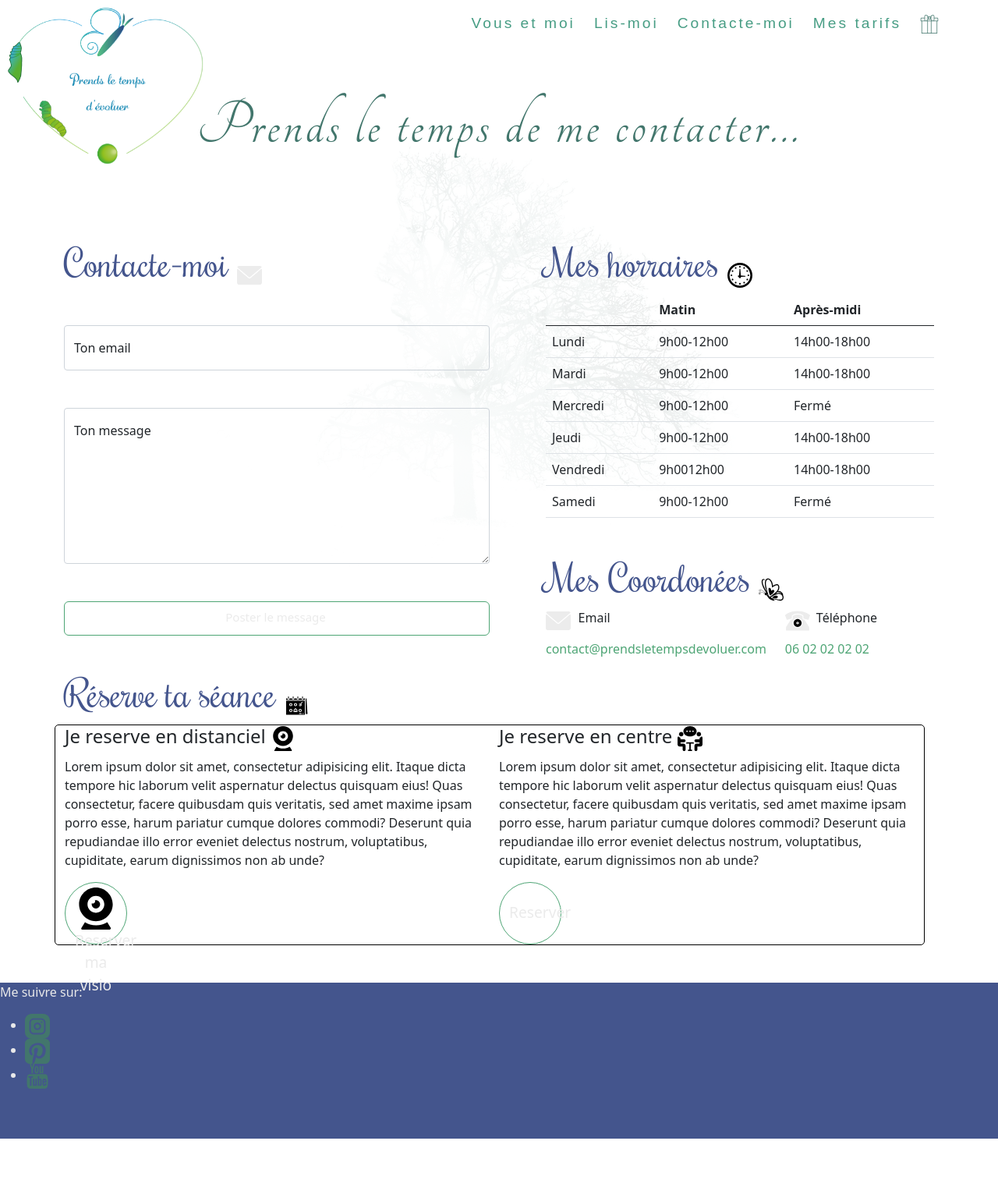
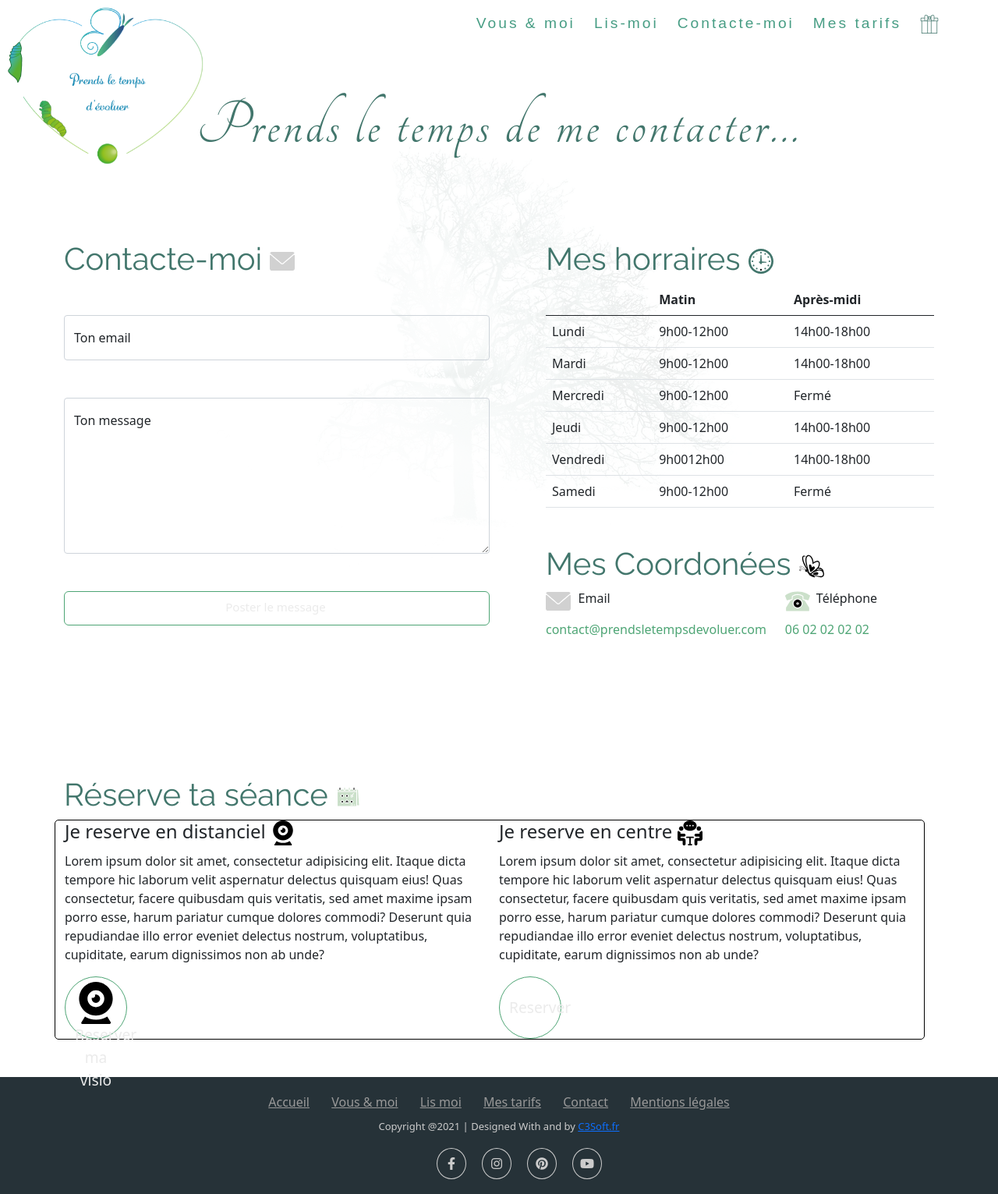
Before and after one commit to c3soft/nassima-sophro, a Symfony app: template templates/contact/contact.html.twig in a window 1280 px wide. Shown: the whole page at 78% size. Before the commit the page ends 1460 px from the top, so only its background shows below. Run offline with Twig, Linux system fonts and the light colour scheme; the template is opened without the code that fills it, so the values that code supplies are empty; some libraries are stand-ins or nearby versions.

Commit message:
Update css contact page

```diff
--- a/public/css/style.css
+++ b/public/css/style.css
@@ -553,6 +553,10 @@ border-radius: 5px;
     /* opacity: 0.2; */
 }
 
+.row-contact{
+    margin-bottom: 10rem;
+}
+
 .title-contact{
    text-align: center;
     padding-top: 7rem;
@@ -565,13 +569,19 @@ border-radius: 5px;
     font-weight: 100;
     font-size: 6.5vw;
     letter-spacing: 4px;
+    /* color:#3b3b3b; */
 }
 
 
 h3{
-    font-family: 'Rochester', cursive;
-    font-size: 3rem;
-    color: #44558d;
+    /* font-family: 'Rochester', cursive; */
+    font-family: 'Raleway', sans-serif;
+    font-size: 2.5rem;
+    color: #42766C;
+}
+.container-mail{
+    /* background-color: #ba386e; */
+    margin-bottom: 7rem;
 }
 
 .form-control{
@@ -666,12 +676,51 @@ h3{
 
 /* //////////////////////////////////// FOOTER ////////////////////////// */
 
-footer{
-    background-color: #44558d;
+/* footer{
+    background-color: #255779;
     color: #e9e9e9;
-    height: 200px;
+    height: 100px;
     width: 100%;
+} */
+
+
+
+
+/*footer*/
+.col_white_amrc { color:#FFF;}
+footer { width:100%; background-color:#263238; min-height:150px; padding:10px 0px 25px 0px ;}
+.pt2 { padding-top:40px ; margin-bottom:20px ;}
+footer p { font-size:13px; color:#CCC; padding-bottom:0px; margin-bottom:8px;}
+.mb10 { padding-bottom:15px ;}
+.footer_ul_amrc { margin:0px ; list-style-type:none ; font-size:14px; padding:0px 0px 10px 0px ; }
+.footer_ul_amrc li {padding:0px 0px 5px 0px;}
+.footer_ul_amrc li a{ color:#CCC;}
+.footer_ul_amrc li a:hover{ color:#fff; text-decoration:none;}
+.fleft { float:left;}
+.padding-right { padding-right:10px; }
+
+.footer_ul2_amrc {margin:0px; list-style-type:none; padding:0px;}
+.footer_ul2_amrc li p { display:table; }
+.footer_ul2_amrc li a:hover { text-decoration:none;}
+.footer_ul2_amrc li i { margin-top:5px;}
+
+.bottom_border { border-bottom:1px solid #323f45; padding-bottom:20px;}
+.foote_bottom_ul_amrc {
+	list-style-type:none;
+	padding:0px;
+	display:table;
+	margin-top: 10px;
+	margin-right: auto;
+	margin-bottom: 10px;
+	margin-left: auto;
 }
+.foote_bottom_ul_amrc li { display:inline;}
+.foote_bottom_ul_amrc li a { color:#999; margin:0 12px;}
+
+.social_footer_ul { display:table; margin:15px auto 0 auto; list-style-type:none;  }
+.social_footer_ul li { padding-left:20px; padding-top:10px; float:left; }
+.social_footer_ul li a { color:#CCC; border:1px solid #CCC; padding:8px;border-radius:50%;}
+.social_footer_ul li i {  width:20px; height:20px; text-align:center;}
 /* //////////////////////////////////// COOKIES ///////////////////////// */
 /* .cookie-alert {
     position: fixed;
--- a/templates/contact/contact.html.twig
+++ b/templates/contact/contact.html.twig
@@ -39,7 +39,7 @@
 					<div class="infos ms-5">
 						<h3>Mes horraires
 							<img class="logo-media" src="{{ asset('img/icons/clock.svg') }}" alt=""></h3>
-						<table class="table">
+						<table class="table mb-5">
 							<thead>
 								<tr>
 									<th scope="col"></th>
@@ -119,7 +119,7 @@
 		</div>
 		<section class="container mb-5">
 			<h3>Réserve ta séance
-				<img class="logo-media" src="{{ asset('img/icons/calendar2.svg') }}" alt=""></h3>
+				<img class="logo-media" src="{{ asset('img/icons/calendar.svg') }}" alt=""></h3>
 			<div class="row reservation">
 
 			<div class="col">
--- a/templates/layouts/base.html.twig
+++ b/templates/layouts/base.html.twig
@@ -16,7 +16,8 @@
         <link href="https://fonts.googleapis.com/css2?family=Nothing+You+Could+Do" rel="stylesheet">
         <link href="https://fonts.googleapis.com/css2?family=Tangerine" rel="stylesheet">
         <link href="https://fonts.googleapis.com/css2?family=Rochester" rel="stylesheet">
-
+        <link href="https://fonts.googleapis.com/css2?family=Raleway" rel="stylesheet">
+        <link rel="stylesheet" href="https://cdnjs.cloudflare.com/ajax/libs/font-awesome/5.15.3/css/all.min.css">
 
         {# Run `composer require symfony/webpack-encore-bundle`
            and uncomment the following Encore helpers to start using Symfony UX #}
--- a/templates/layouts/partials/_footer.html.twig
+++ b/templates/layouts/partials/_footer.html.twig
@@ -1,5 +1,5 @@
 <footer>
-<p>Me suivre sur:</p>
+	{# <p>Me suivre sur:</p>
 		<ul class="mediaas">
 			<li class="mediaa">
 				<a href="#" target="_blank" rel="noopener"><img src="{{ asset('img/medias/instagram.svg') }}" alt="lien vers instagram" class="logo-media" title="Instagram"></a>
@@ -10,5 +10,61 @@
 			<li class="mediaa">
 				<a href="#" target="_blank" rel="noopener"><img src="{{ asset('img/medias/youtube.svg') }}" alt="lien vers youtube" class="logo-media" title="Youtube"></a>
 			</li>
+		</ul> #}
+
+
+	<div class="container">
+
+
+
+
+		<ul class="foote_bottom_ul_amrc">
+			<li>
+				<a href="{{ path('app_home') }}">Accueil</a>
+			</li>
+			<li>
+				<a href="#">Vous & moi</a>
+			</li>
+			<li>
+				<a href="#">Lis moi</a>
+			</li>
+			<li>
+				<a href="#">Mes tarifs</a>
+			</li>
+			<li>
+				<a href="{{ path('app_contact') }}">Contact</a>
+			</li>
+			<li>
+				<a href="#">Mentions légales</a>
+			</li>
 		</ul>
+		<!--foote_bottom_ul_amrc ends here-->
+		<p class="text-center">Copyright @2021 | Designed With and by
+			<a href="#">C3Soft.fr</a>
+		</p>
+
+		<ul class="social_footer_ul">
+			<li>
+				<a href="#">
+					<i class="fab fa-facebook-f"></i>
+				</a>
+			</li>
+			<li>
+				<a href="#">
+					<i class="fab fa-instagram"></i>
+				</a>
+			</li>
+			<li>
+				<a href="#">
+					<i class="fab fa-pinterest"></i>
+				</a>
+			</li>
+			<li>
+				<a href="#">
+					<i class="fab fa-youtube"></i>
+				</a>
+			</li>
+		</ul>
+		<!--social_footer_ul ends here-->
+	</div>
 </footer>
--- a/templates/layouts/partials/_navbar.html.twig
+++ b/templates/layouts/partials/_navbar.html.twig
@@ -28,7 +28,7 @@
 					<a class="nav-link" href="/">Accueuil</a>
 				</li> #}
 				<li class="nav-item me-2">
-					<a class="nav-link" href="#">Vous et moi</a>
+					<a class="nav-link" href="#">Vous & moi</a>
 				</li>
                 <li class="nav-item me-2">
 					<a class="nav-link" href="#">Lis-moi</a>
```
Also changed, not shown: public/img/icons/calendar.svg, public/img/icons/calendar2.svg (deleted), public/img/icons/clock.svg, public/img/icons/mail.svg, public/img/icons/phone.svg. Lines whose indentation alone changed are shown as unchanged.
